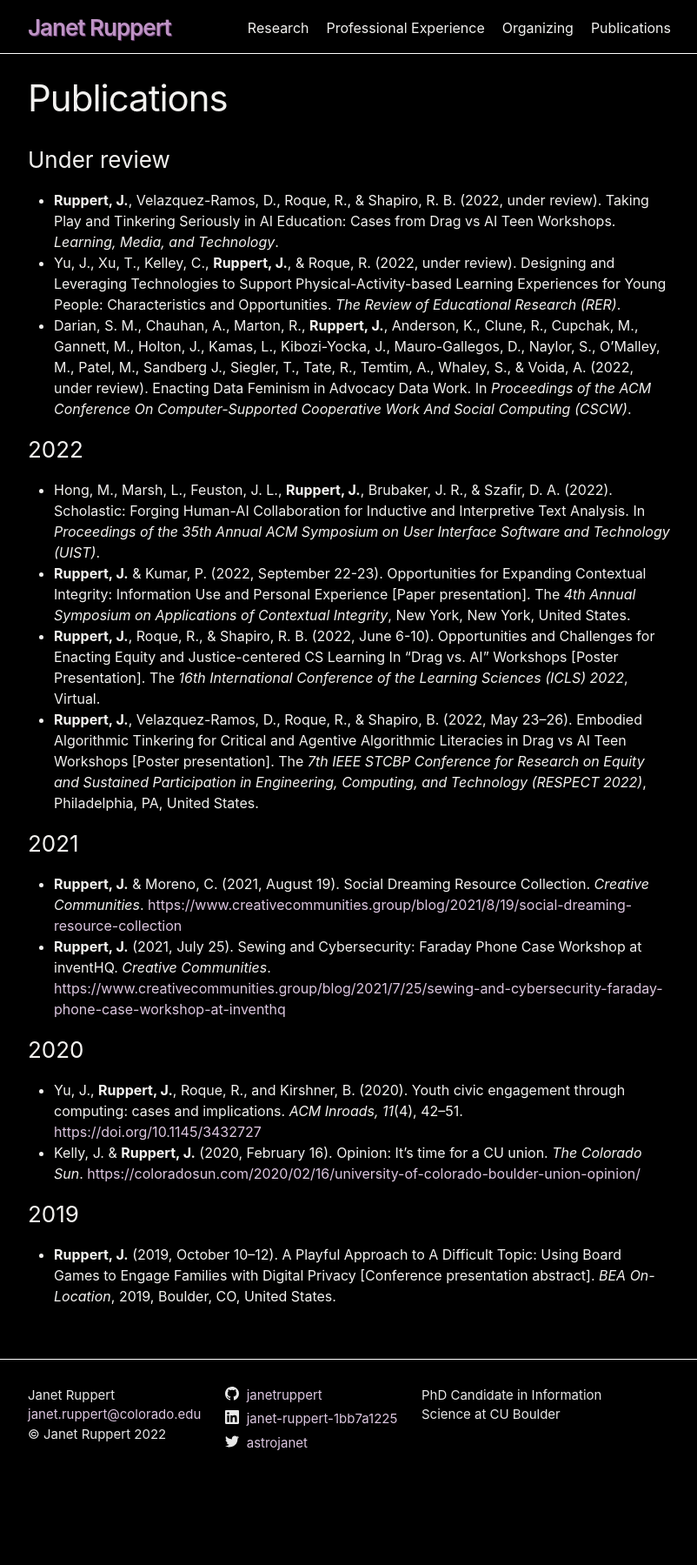
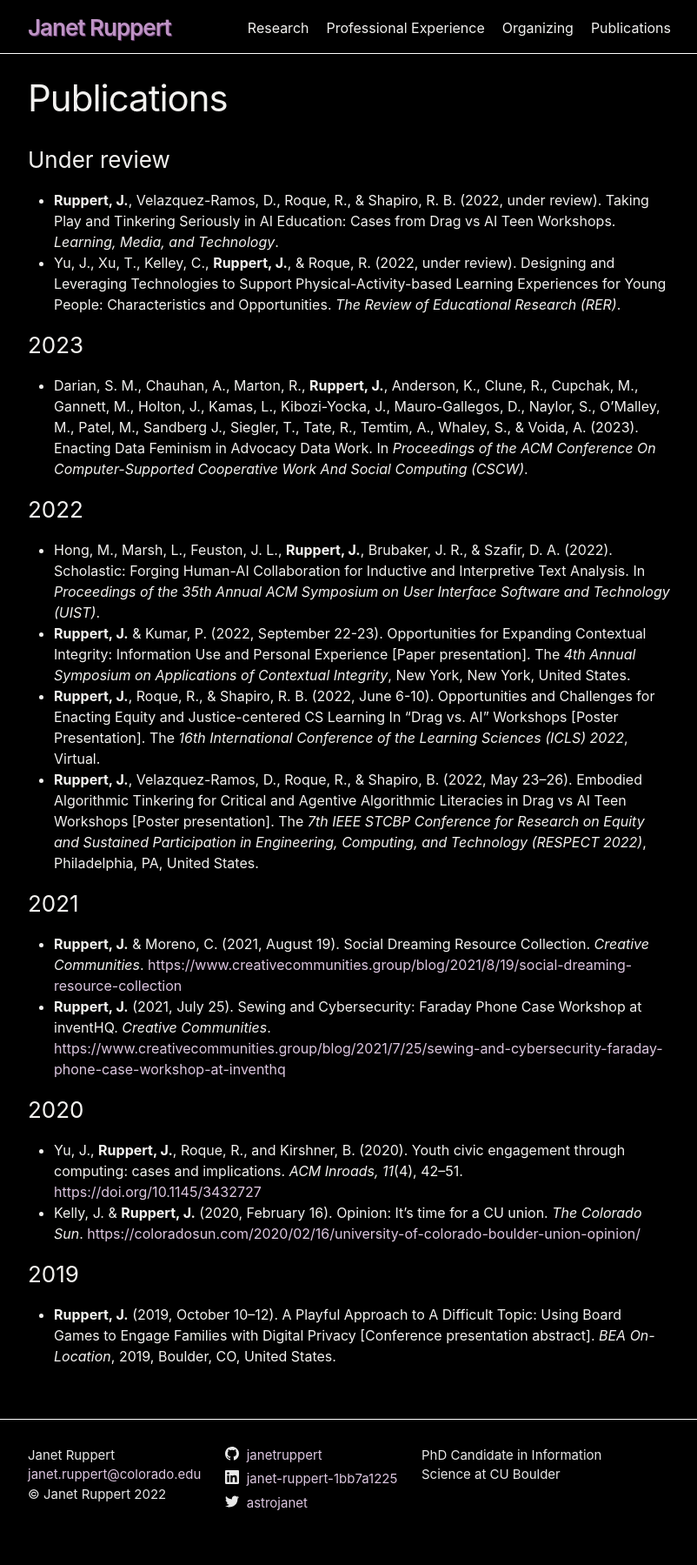
Before and after one commit to janetruppert/janetruppert.github.io, a Jekyll site: the page built from 3-publications.markdown, in a window 1280 px wide. Shown: the whole page at 87% size, without its empty margins (238-1040 px from the left). Built offline with Jekyll 4.4.1, drawn with Linux system fonts in a browser that asks for light colours; before the commit the page ends 1730 px from its top, so only the background shows below that.

Commit message:
pubs update

```diff
--- a/3-publications.markdown
+++ b/3-publications.markdown
@@ -6,7 +6,9 @@ permalink: /pubs/
 ### Under review
 * **Ruppert, J.**, Velazquez-Ramos, D., Roque, R., & Shapiro, R. B. (2022, under review). Taking Play and Tinkering Seriously in AI Education: Cases from Drag vs AI Teen Workshops. _Learning, Media, and Technology_.
 * Yu, J., Xu, T., Kelley, C., **Ruppert, J.**, & Roque, R. (2022, under review). Designing and Leveraging Technologies to Support Physical-Activity-based Learning Experiences for Young People: Characteristics and Opportunities. _The Review of Educational Research (RER)_.
-* Darian, S. M., Chauhan, A., Marton, R., **Ruppert, J.**, Anderson, K., Clune, R., Cupchak, M., Gannett, M., Holton, J., Kamas, L., Kibozi-Yocka, J., Mauro-Gallegos, D., Naylor, S., O’Malley, M., Patel, M., Sandberg J., Siegler, T., Tate, R., Temtim, A., Whaley, S., & Voida, A. (2022, under review). Enacting Data Feminism in Advocacy Data Work. In _Proceedings of the ACM Conference On Computer-Supported Cooperative Work And Social Computing (CSCW)_.
+
+### 2023
+* Darian, S. M., Chauhan, A., Marton, R., **Ruppert, J.**, Anderson, K., Clune, R., Cupchak, M., Gannett, M., Holton, J., Kamas, L., Kibozi-Yocka, J., Mauro-Gallegos, D., Naylor, S., O’Malley, M., Patel, M., Sandberg J., Siegler, T., Tate, R., Temtim, A., Whaley, S., & Voida, A. (2023). Enacting Data Feminism in Advocacy Data Work. In _Proceedings of the ACM Conference On Computer-Supported Cooperative Work And Social Computing (CSCW)_.
 
 ### 2022
 * Hong, M., Marsh, L., Feuston, J. L., **Ruppert, J.**, Brubaker, J. R., & Szafir, D. A. (2022). Scholastic: Forging Human-AI Collaboration for Inductive and Interpretive Text Analysis. In _Proceedings of the 35th Annual ACM Symposium on User Interface Software and Technology (UIST)_.
```
Also changed, not shown: 1 other file.
